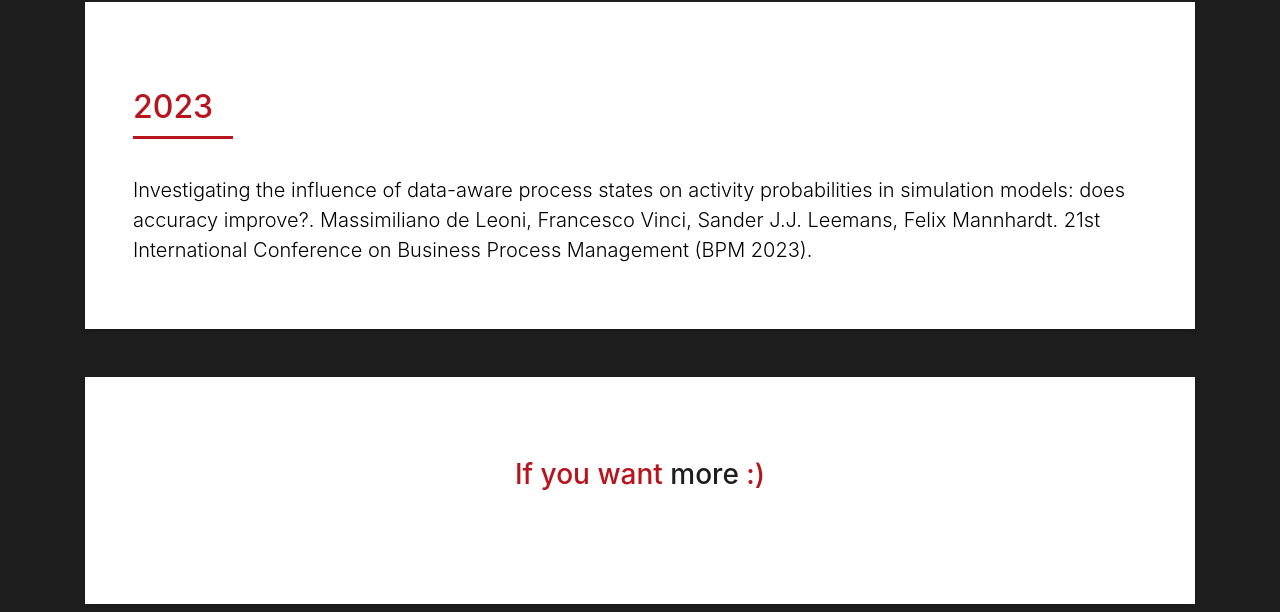
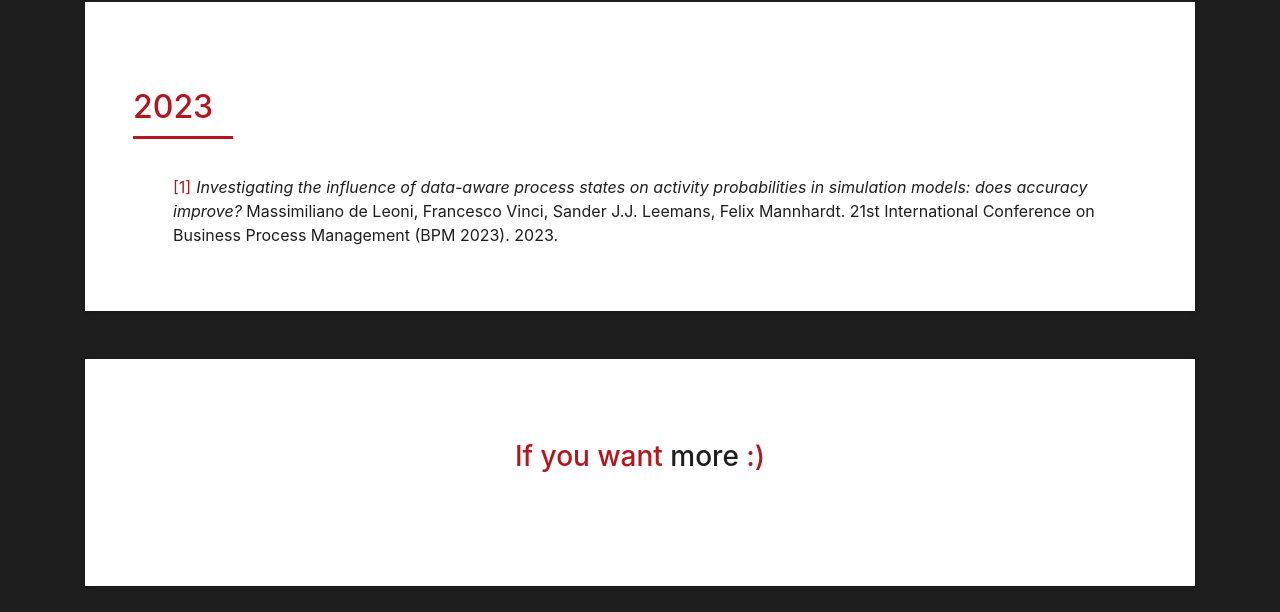
Before and after one commit to franvinci/franvinci.github.io, a plain HTML site: page index.html in a window 1280 px wide. Shown: the part 4994-5606 px from the top of the page. Drawn offline with Linux system fonts and the light colour scheme; files whose address does not match are found by name.

Commit message:
Update Publications Style

```diff
--- a/index.html
+++ b/index.html
@@ -23,6 +23,22 @@
 
   <!-- Main Stylesheet File -->
   <link href="css/style.css" rel="stylesheet">
+
+  <style>
+    /* Custom styling for the specific list */
+    ol.custom-list {
+      list-style-type: none; /* Remove default numbering */
+      /* counter-reset: my-counter 0; */
+    }
+    ol.custom-list li {
+      counter-increment: my-counter; /* Increment the counter for this list */
+      margin-bottom: 10px; /* Add some spacing between list items */
+    }
+    ol.custom-list li:before {
+      content: "[" counter(my-counter) "]"; /* Use counter value as content */
+      margin-right: 5px; /* Add some spacing */
+    }
+  </style>
 
   <!-- =======================================================
     Theme Name: FraVinci
@@ -340,8 +356,21 @@
               </h5>
             </div>
             <p class="lead">
-              <font color=#000000>Investigating the influence of data-aware process states on activity probabilities in simulation models: does accuracy improve?. Massimiliano de Leoni, Francesco Vinci, Sander J.J. Leemans, Felix Mannhardt. 21st International Conference on Business Process Management (BPM 2023).</font>
+              <ol class="custom-list">
+                <li><a href="https://doi.org/10.1007/978-3-031-41620-0_8"><i>Investigating the influence of data-aware process states on activity probabilities in simulation models: does accuracy improve?</i> Massimiliano de Leoni, Francesco Vinci, Sander J.J. Leemans, Felix Mannhardt. 21st International Conference on Business Process Management (BPM 2023). 2023.</a></li>
+              </ol>
             </p>
+            <!-- <div class="title-box-2">
+              <h5 class="title-left">
+                <br>
+                <font color=#B8141B>2024</font>
+              </h5>
+            </div>
+            <p class="lead">
+              <ol class="custom-list">
+                <li><a href="https://doi.org/10.1007/978-3-031-41620-0_8"><i>Investigating the influence of data-aware process states on activity probabilities in simulation models: does accuracy improve?</i> Massimiliano de Leoni, Francesco Vinci, Sander J.J. Leemans, Felix Mannhardt. 21st International Conference on Business Process Management (BPM 2023). 2023.</a></li>
+              </ol>
+            </p> -->
           </div>
         </div>
       </div>
```
